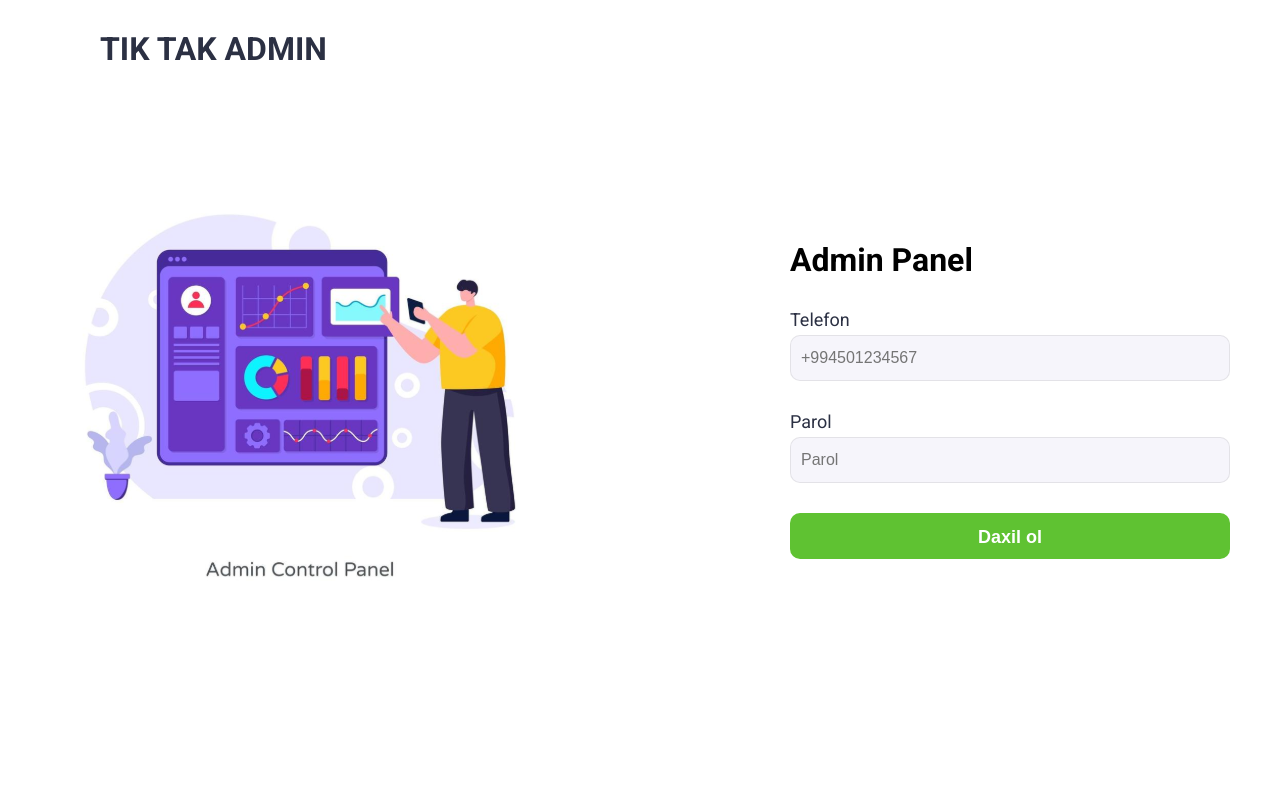
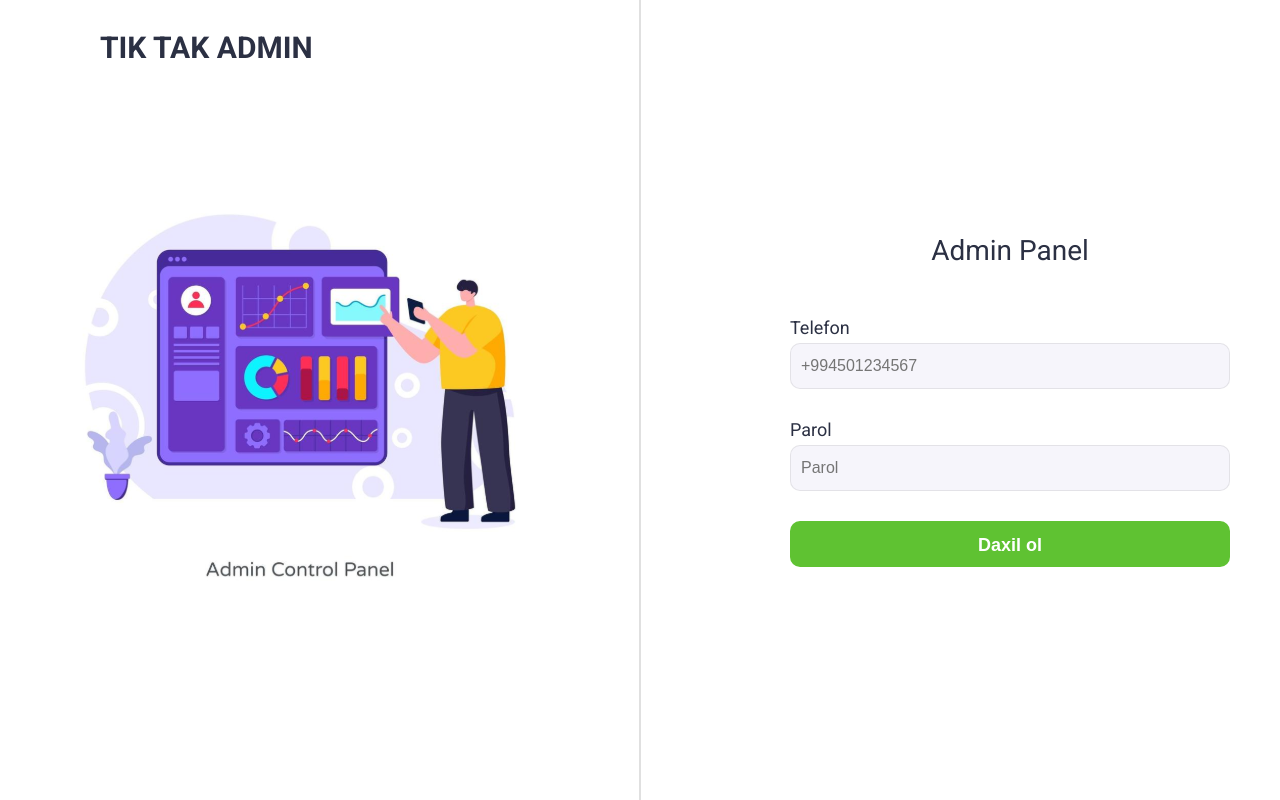
Before and after one commit to EsIbrahimli/TikTak-AdminPanel, a React (Vite) app: page / in a window 1280 px wide. Built offline with nearby package versions, Linux system fonts and the light colour scheme.

Commit message:
fixed some bugs on Login page

```diff
--- a/src/common/components/Layout/Layout.module.css
+++ b/src/common/components/Layout/Layout.module.css
@@ -1,17 +1,14 @@
 .mainContainer {
     display: flex;
-    width: 100%;
+    width: 80%;
     margin: auto;
     justify-content: space-around;
     margin-top: 80px;
     gap: 20px;
-
-
-
 }
 
 .main {
-
+    width: 70%;
     height: 600px;
     background-color: #ffff;
     border-radius: 10px;
--- a/src/common/components/SideBar/SideBar.module.css
+++ b/src/common/components/SideBar/SideBar.module.css
@@ -1,7 +1,6 @@
-
 
 .sidebar{
-    width:340px;
+    width: 280px;
     height: auto;
     background-color: #ffff;
     border-radius: 10px;
--- a/src/pages/Login/Login.module.css
+++ b/src/pages/Login/Login.module.css
@@ -24,7 +24,7 @@
 }
 
 .title {
-    font-size: 32px;
+    font-size: 30px;
     font-weight: 700;
     color: #2B3043;
     padding: 30px 0px 0px 100px;
@@ -32,6 +32,14 @@
     top: 0;
     left: 0;
     margin: 0;
+}
+
+.formTitle {
+    font-size: 28px;
+    font-weight: 400;
+    color: #2B3043;
+    text-align: center;
+    margin-bottom: 20px;
 }
 
 
--- a/src/pages/Login/Login.tsx
+++ b/src/pages/Login/Login.tsx
@@ -54,8 +54,10 @@ const Login = () => {
         <h1 className={styles.title}>TIK TAK ADMIN</h1>
       </div>
 
+      <div className={styles.divider} />
+
       <div className={styles.form}>
-      <h1>Admin Panel</h1>
+      <h1 className={styles.formTitle}>Admin Panel</h1>
         <div className={styles.inputContainer}>
           <label>Telefon</label>
           <input
```
